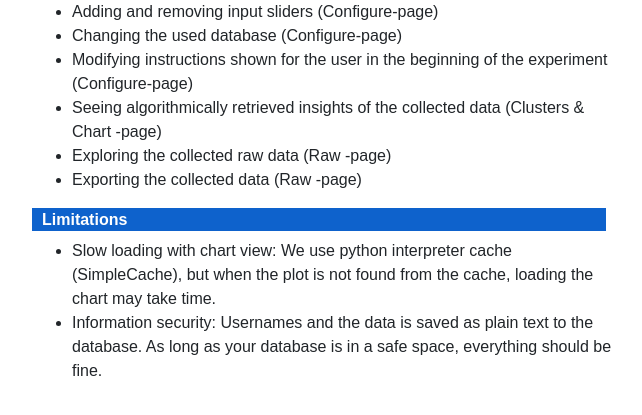
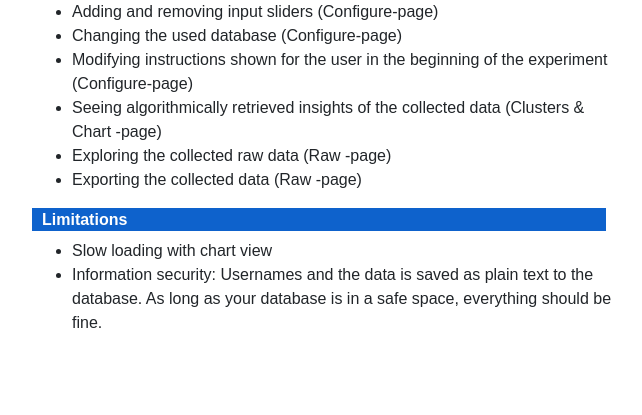
Before and after one commit to leahkla/cognitive-neuroscience-project, a Flask app: page /instructions in a window 1280 px wide. Shown: the part 320-735 px from the top of the page, without its empty margins (316-958 px from the left). Run offline with Flask 2, Linux system fonts and the light colour scheme; the visitor is signed in with stand-in values (Sample User, id 1); some libraries are stand-ins or nearby versions.

Commit message:
Update researcher instructions

```diff
--- a/app/templates/researcher/instructions.html
+++ b/app/templates/researcher/instructions.html
@@ -80,7 +80,7 @@
 	 <h4 class="subheader"> Limitations</h4>
 
 	<ul>
-  		<li>Slow loading with chart view: We use python interpreter cache (SimpleCache), but when the plot is not found from the cache, loading the chart may take time.</li>
+  		<li>Slow loading with chart view</li>
   		<li>Information security: Usernames and the data is saved as plain text to the database. As long as your database is in a safe space, everything should be fine.
 	    </li>
 	 </ul>
```
